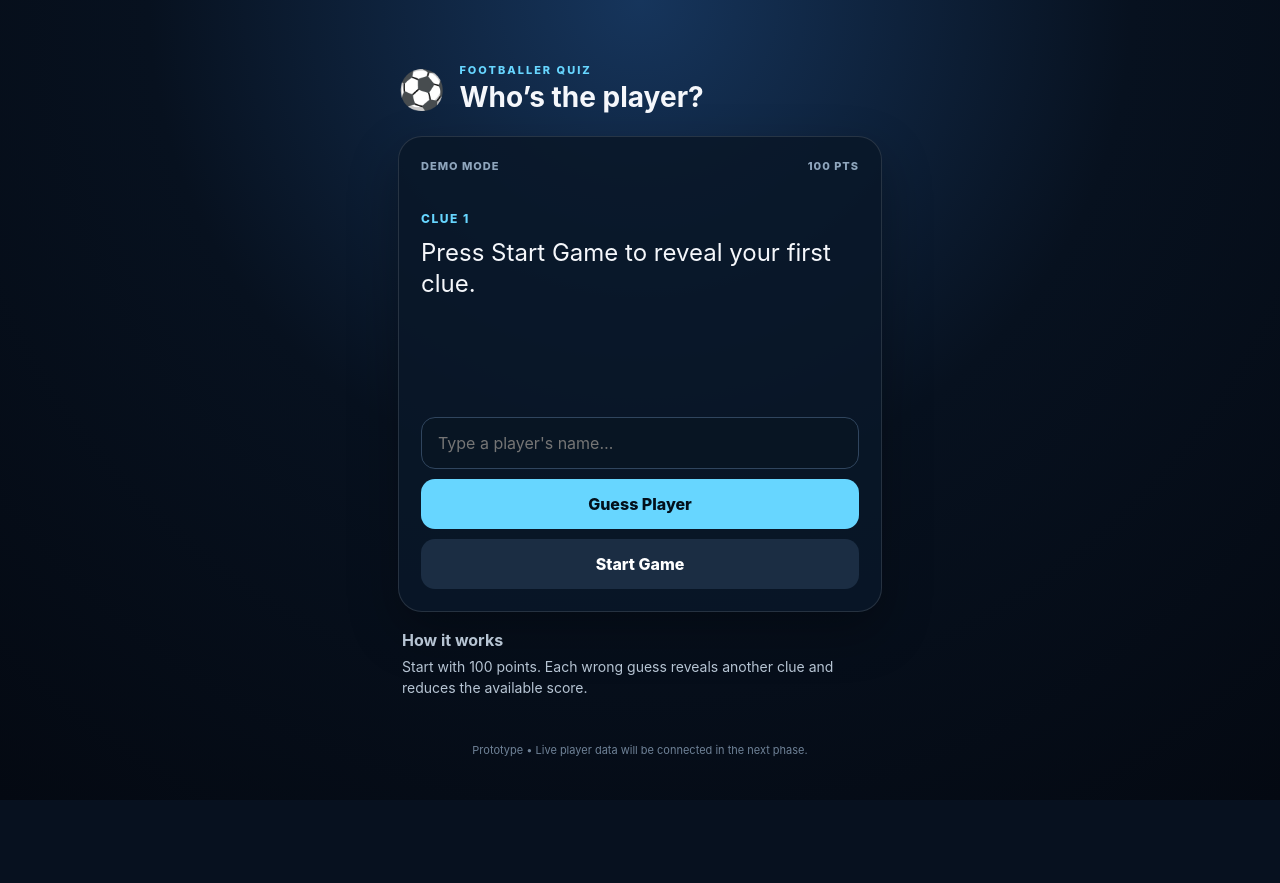
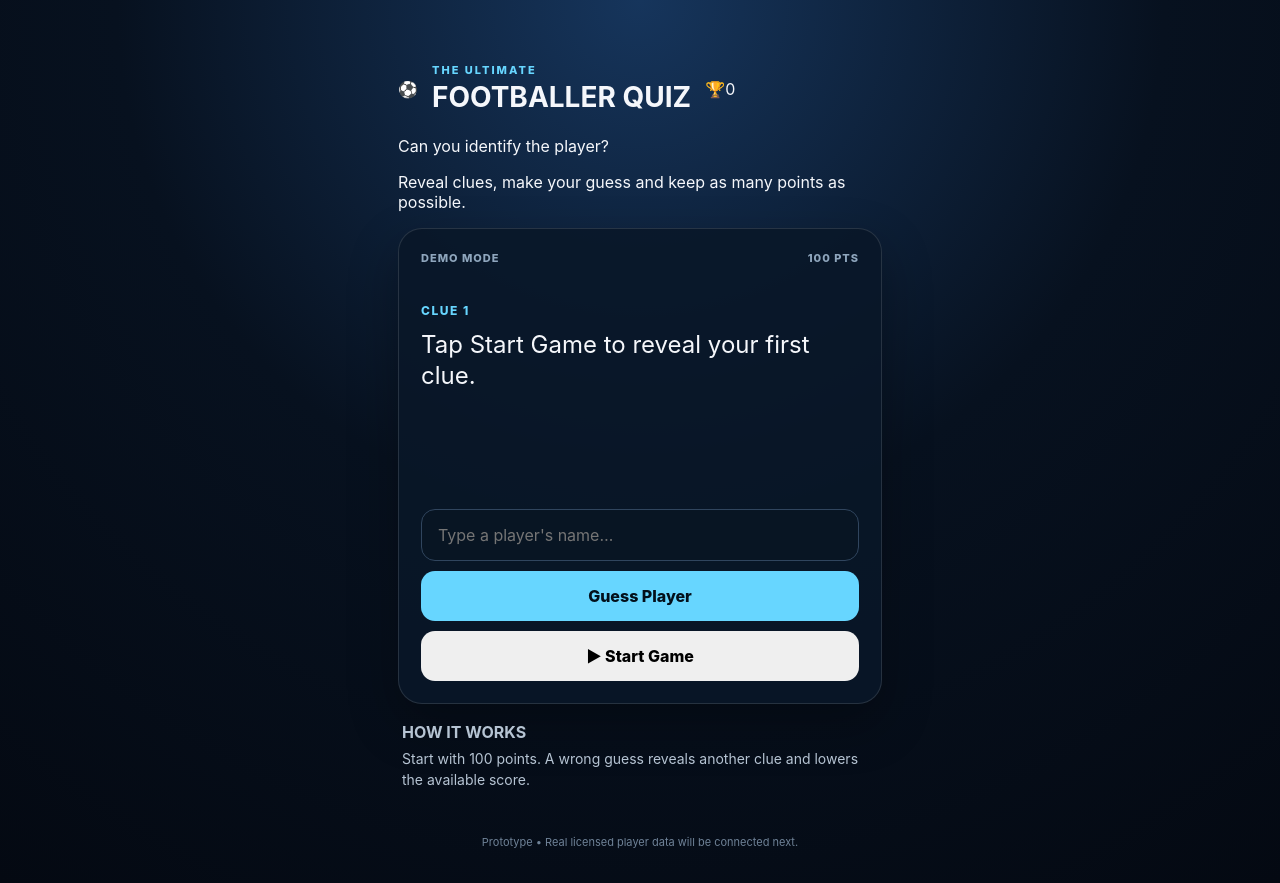
Before and after one commit to bin-buddy-dev/Footballer-Quiz, a website: page index.html in a window 1280 px wide. Before the commit the page ends 800 px from the top, so only its background shows below. Drawn offline with Linux system fonts and the light colour scheme.

Commit message:
Fix GitHub Pages asset paths and refresh quiz UI

```diff
--- a/index.html
+++ b/index.html
@@ -3,26 +3,48 @@
 <head>
   <meta charset="utf-8">
   <meta name="viewport" content="width=device-width,initial-scale=1,viewport-fit=cover">
-  <meta name="theme-color" content="#07111f">
-  <link rel="manifest" href="/manifest.webmanifest">
-  <link rel="stylesheet" href="/styles.css">
+  <meta name="theme-color" content="#087a35">
+  <link rel="manifest" href="./manifest.webmanifest">
+  <link rel="stylesheet" href="./styles.css">
   <title>Footballer Quiz</title>
 </head>
 <body>
   <main class="app">
-    <header><div class="ball">⚽</div><div><p class="eyebrow">FOOTBALLER QUIZ</p><h1>Who’s the player?</h1></div></header>
+    <header class="app-header">
+      <div class="crest">⚽</div>
+      <div>
+        <p class="eyebrow">THE ULTIMATE</p>
+        <h1>FOOTBALLER QUIZ</h1>
+      </div>
+      <div class="high-score">🏆<span>0</span></div>
+    </header>
+
+    <section class="intro">
+      <p class="question">Can you identify the player?</p>
+      <p class="sub">Reveal clues, make your guess and keep as many points as possible.</p>
+    </section>
+
     <section class="card hero">
       <div class="topline"><span id="mode">DEMO MODE</span><span id="score">100 PTS</span></div>
       <div class="clue-label">CLUE <span id="clueNo">1</span></div>
-      <p id="clue" class="clue">Press Start Game to reveal your first clue.</p>
-      <div id="feedback" class="feedback"></div>
+      <p id="clue" class="clue">Tap Start Game to reveal your first clue.</p>
+      <div id="feedback" class="feedback" aria-live="polite"></div>
       <input id="guess" autocomplete="off" autocapitalize="words" placeholder="Type a player's name…" disabled>
       <button id="guessBtn" class="primary" disabled>Guess Player</button>
-      <button id="nextBtn" class="secondary">Start Game</button>
+      <button id="nextBtn" class="start">▶ Start Game</button>
     </section>
-    <section class="how"><strong>How it works</strong><p>Start with 100 points. Each wrong guess reveals another clue and reduces the available score.</p></section>
-    <footer>Prototype • Live player data will be connected in the next phase.</footer>
+
+    <section class="pitch-lines" aria-hidden="true">
+      <span class="centre-circle"></span>
+      <span class="halfway"></span>
+    </section>
+
+    <section class="how">
+      <strong>HOW IT WORKS</strong>
+      <p>Start with 100 points. A wrong guess reveals another clue and lowers the available score.</p>
+    </section>
+    <footer>Prototype • Real licensed player data will be connected next.</footer>
   </main>
-<script src="/app.js"></script>
+<script src="./app.js"></script>
 </body>
 </html>
```
